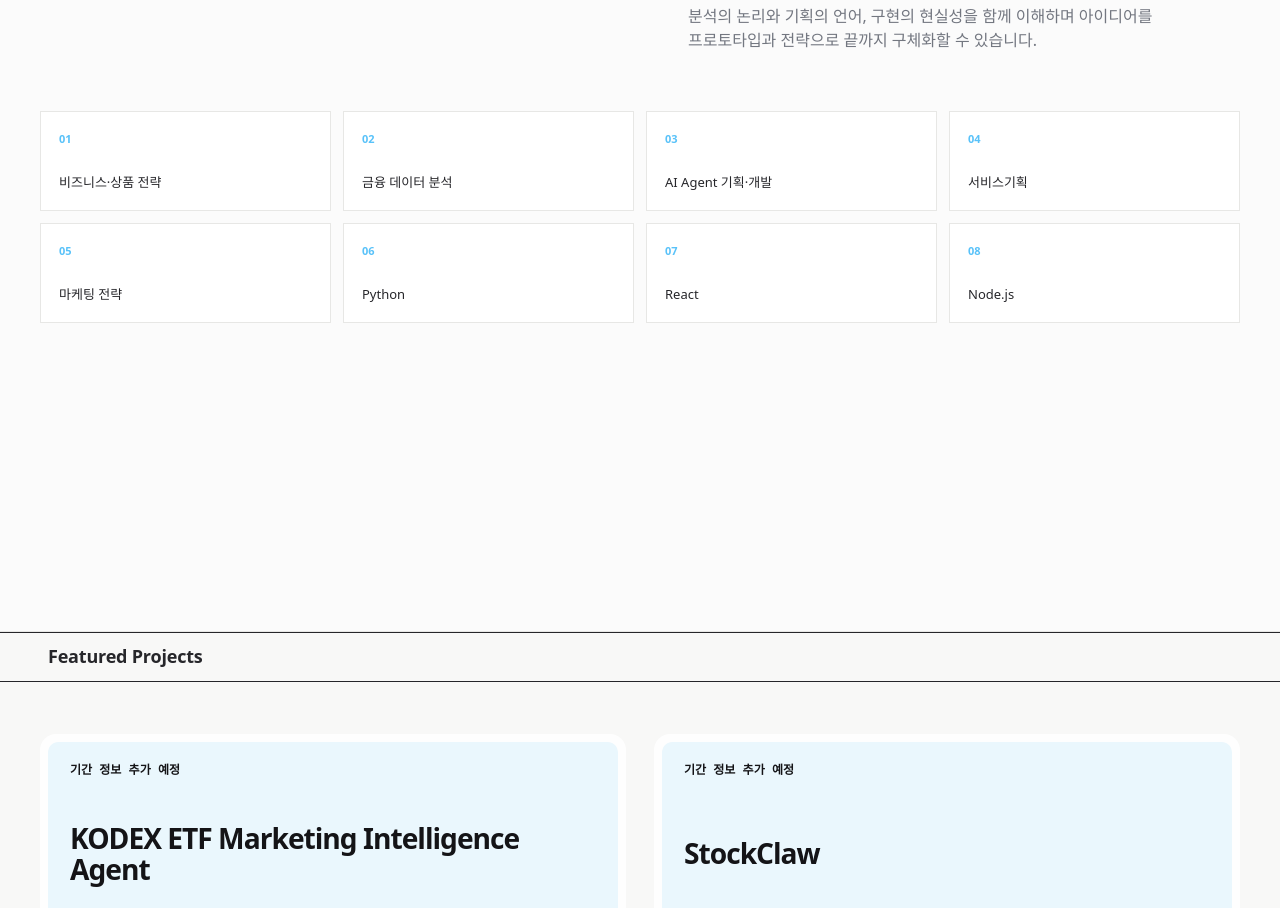
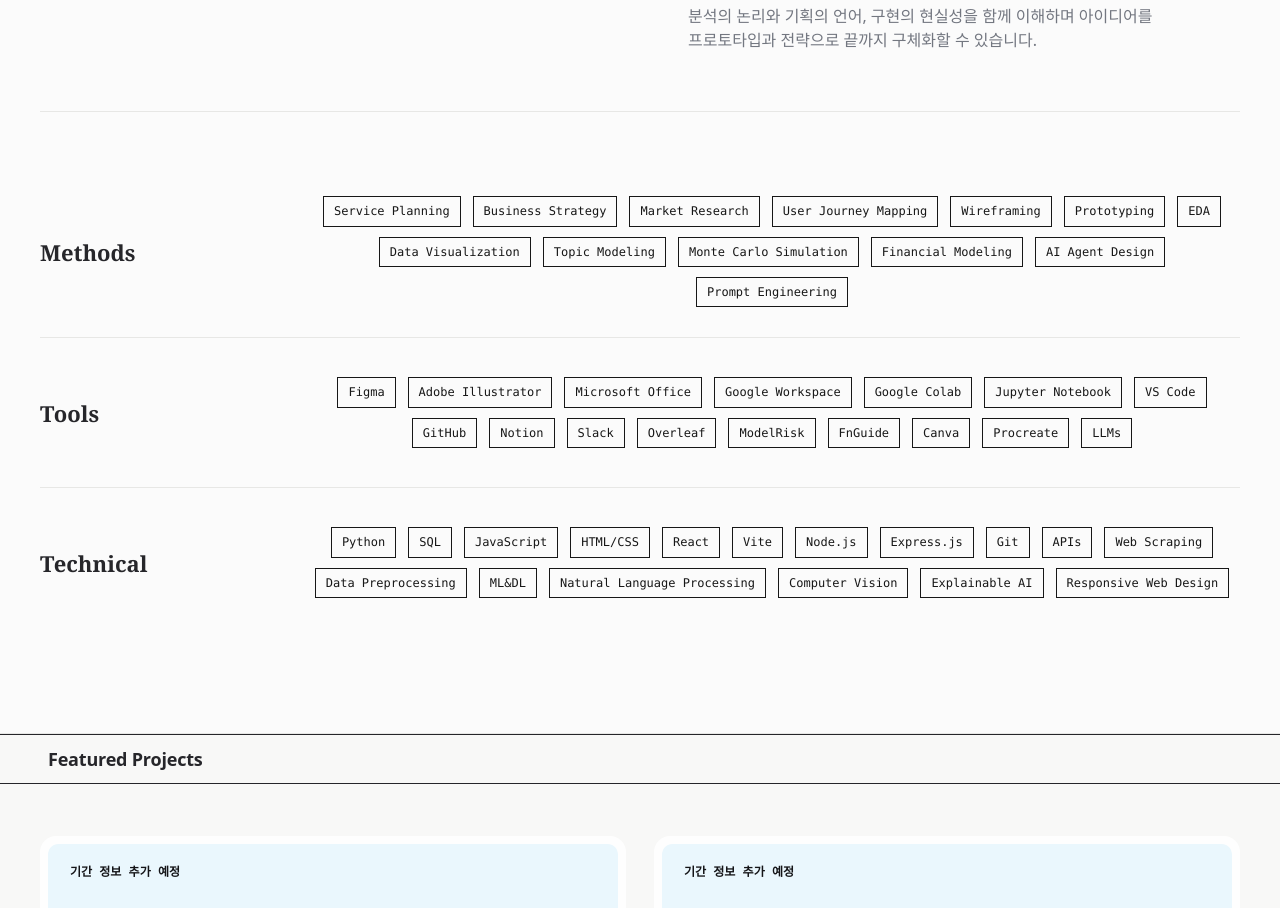
Before and after one commit to youra031220/youra-kim-portfolio, a Next.js app: page / in a window 1280 px wide. Shown: the part 1039-1947 px from the top of the page. Built offline with nearby package versions, Linux system fonts and the light colour scheme; a web font is replaced by a local one.

Commit message:
Add categorized skills matrix to about

```diff
--- a/app/globals.css
+++ b/app/globals.css
@@ -77,9 +77,12 @@ svg { width: 18px; fill: none; stroke: currentColor; stroke-width: 1.7; stroke-l
 .about-lead strong { color: var(--purple); font-weight: 600; }
 .about-detail { color: var(--muted); font-size: 16px; }
 .about-detail p + p { margin-top: 20px; }
-.capability-row { display: grid; grid-template-columns: repeat(4, 1fr); gap: 12px; }
-.capability-row span { min-height: 100px; padding: 18px; display: flex; flex-direction: column; justify-content: space-between; background: white; border: 1px solid var(--line); font-size: 13px; }
-.capability-row b { color: var(--purple); font-size: 11px; font-weight: 600; }
+.skills-matrix { padding-top: 54px; border-top: 1px solid var(--line); }
+.skill-group { min-height: 150px; padding: 30px 0; display: grid; grid-template-columns: 18% 1fr; gap: 4%; align-items: center; }
+.skill-group + .skill-group { border-top: 1px solid var(--line); }
+.skill-group h3 { margin: 0; font-family: Georgia, "Times New Roman", serif; font-size: 22px; font-weight: 600; }
+.skill-tags { display: flex; flex-wrap: wrap; justify-content: center; gap: 10px 12px; }
+.skill-tags span { padding: 7px 10px; color: #171717; background: transparent; border: 1px solid #171717; font-family: ui-monospace, "SFMono-Regular", Menlo, monospace; font-size: 12px; line-height: 1.2; white-space: nowrap; }
 
 .projects { background: #f8f8f7; border-top: 1px solid var(--line); border-bottom: 1px solid var(--line); }
 .project-list { display: grid; grid-template-columns: repeat(2, 1fr); gap: 34px 28px; }
@@ -210,7 +213,7 @@ footer { padding: 62px 0 28px; overflow: hidden; border-top: 1px solid var(--lin
   .hero-grid { grid-template-columns: 1fr .58fr; column-gap: 3%; }
   .hero-art { height: 440px; }
   .about-grid { margin-left: 0; }
-  .capability-row { grid-template-columns: repeat(3, 1fr); }
+  .skill-group { grid-template-columns: 140px 1fr; }
   .website-card { grid-template-columns: 1fr; }
   .website-shot { min-height: 400px; border-right: 0; border-bottom: 1px solid var(--line); }
   .contact-grid { grid-template-columns: 1fr; gap: 44px; }
@@ -247,8 +250,10 @@ footer { padding: 62px 0 28px; overflow: hidden; border-top: 1px solid var(--lin
   .section-heading h2 { font-size: 17px; }
   .about-grid { padding-bottom: 44px; grid-template-columns: 1fr; gap: 28px; }
   .about-lead { font-size: 21px; }
-  .capability-row { grid-template-columns: 1fr 1fr; }
-  .capability-row span { min-height: 90px; padding: 15px; }
+  .skills-matrix { padding-top: 28px; }
+  .skill-group { padding: 28px 0; grid-template-columns: 1fr; gap: 20px; align-items: start; }
+  .skill-tags { justify-content: flex-start; gap: 8px; }
+  .skill-tags span { font-size: 11px; white-space: normal; }
   .project-list, .report-grid { grid-template-columns: 1fr; }
   .project-card-name { min-height: 96px; }
   .project-card-bottom { align-items: flex-start; flex-direction: column; }
--- a/components/Portfolio.tsx
+++ b/components/Portfolio.tsx
@@ -2,7 +2,7 @@
 
 import Image from "next/image";
 import Link from "next/link";
-import { capabilities, profile, projects } from "@/data/portfolio";
+import { profile, projects, skillGroups } from "@/data/portfolio";
 import { Header } from "./Header";
 import { LinkButton } from "./LinkButton";
 import { FadeIn } from "./FadeIn";
@@ -87,8 +87,15 @@ export function Portfolio() {
               <p>분석의 논리와 기획의 언어, 구현의 현실성을 함께 이해하며 아이디어를 프로토타입과 전략으로 끝까지 구체화할 수 있습니다.</p>
             </FadeIn>
           </div>
-          <FadeIn className="capability-row">
-            {capabilities.map((item, i) => <span key={item}><b>{String(i + 1).padStart(2, "0")}</b>{item}</span>)}
+          <FadeIn className="skills-matrix">
+            {skillGroups.map(group => (
+              <div className="skill-group" key={group.title}>
+                <h3>{group.title}</h3>
+                <div className="skill-tags">
+                  {group.items.map(item => <span key={item}>{item}</span>)}
+                </div>
+              </div>
+            ))}
           </FadeIn>
         </div>
       </section>
--- a/data/portfolio.ts
+++ b/data/portfolio.ts
@@ -41,6 +41,70 @@ export const capabilities = [
   "Python",
   "React",
   "Node.js",
+];
+
+export const skillGroups = [
+  {
+    title: "Methods",
+    items: [
+      "Service Planning",
+      "Business Strategy",
+      "Market Research",
+      "User Journey Mapping",
+      "Wireframing",
+      "Prototyping",
+      "EDA",
+      "Data Visualization",
+      "Topic Modeling",
+      "Monte Carlo Simulation",
+      "Financial Modeling",
+      "AI Agent Design",
+      "Prompt Engineering",
+    ],
+  },
+  {
+    title: "Tools",
+    items: [
+      "Figma",
+      "Adobe Illustrator",
+      "Microsoft Office",
+      "Google Workspace",
+      "Google Colab",
+      "Jupyter Notebook",
+      "VS Code",
+      "GitHub",
+      "Notion",
+      "Slack",
+      "Overleaf",
+      "ModelRisk",
+      "FnGuide",
+      "Canva",
+      "Procreate",
+      "LLMs",
+    ],
+  },
+  {
+    title: "Technical",
+    items: [
+      "Python",
+      "SQL",
+      "JavaScript",
+      "HTML/CSS",
+      "React",
+      "Vite",
+      "Node.js",
+      "Express.js",
+      "Git",
+      "APIs",
+      "Web Scraping",
+      "Data Preprocessing",
+      "ML&DL",
+      "Natural Language Processing",
+      "Computer Vision",
+      "Explainable AI",
+      "Responsive Web Design",
+    ],
+  },
 ];
 
 export const projects: Project[] = [
```
